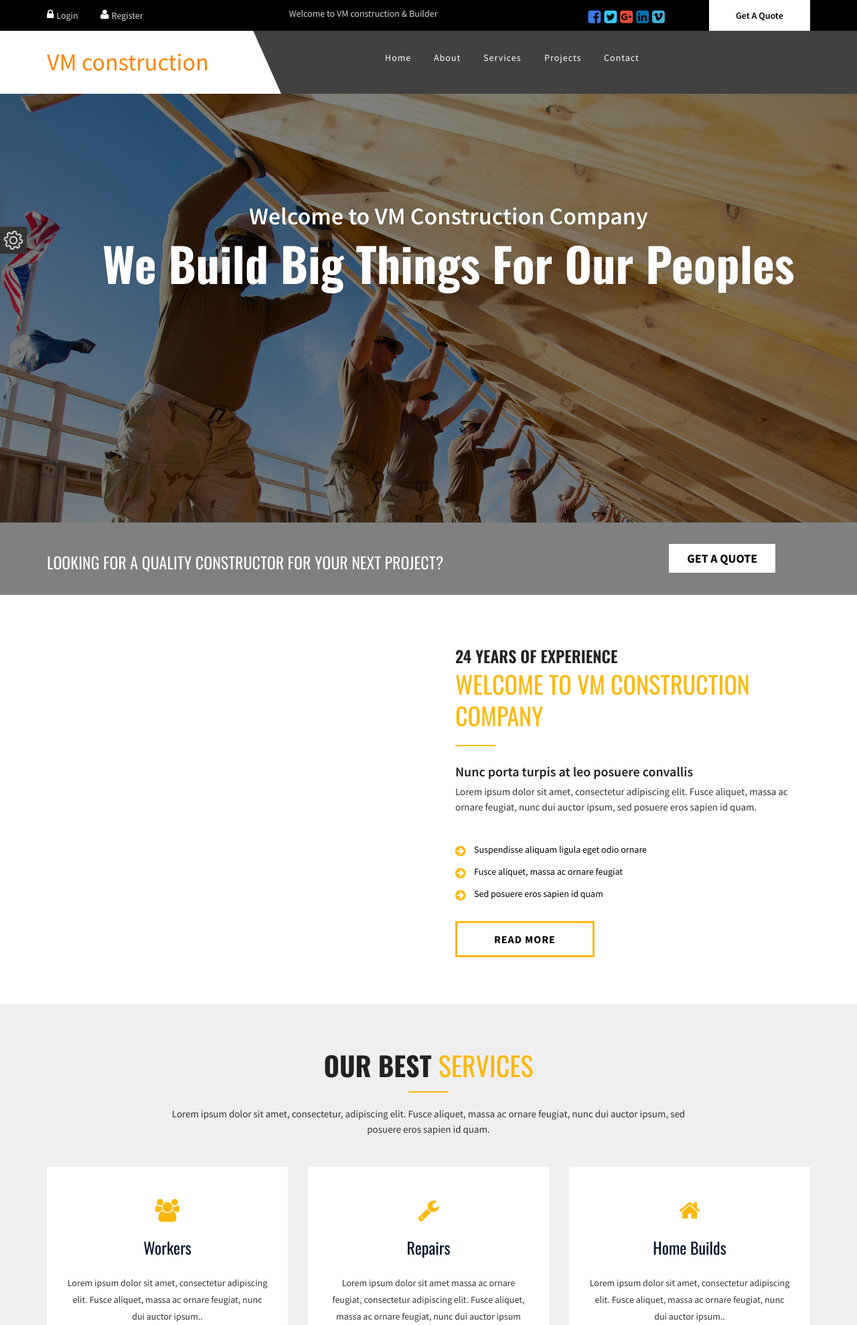
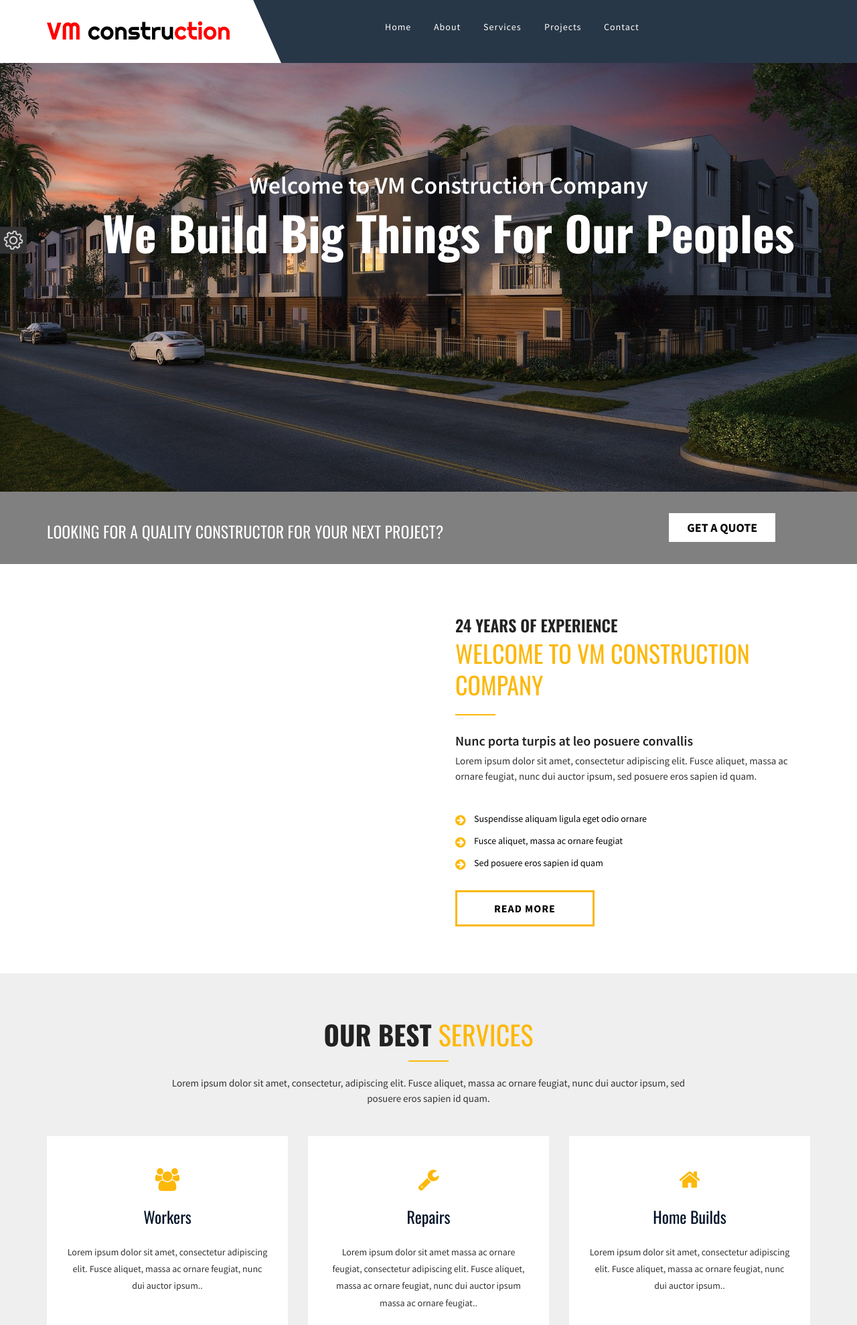
Before and after one commit to novembermikee02/VM-construction, a PHP site: page / in a window 1280 px wide. Shown: the top 1978 px of the page at 67% size. Run offline with PHP 8.4, Linux system fonts and the light colour scheme.

Commit message:
styling home page

```diff
--- a/css/style.css
+++ b/css/style.css
@@ -112,7 +112,7 @@
 	.main-header .info-box .icon-box{position:absolute;	left:0px; top:0px; width:30px; height:58px; color:white; font-size:28px; text-align:center; line-height:52px; border-radius:50%; border:2px dashed #e0e0e0; -moz-transition:all 300ms ease; -webkit-transition:all 300ms ease; -ms-transition:all 300ms ease; -o-transition:all 300ms ease; transition:all 300ms ease;}
 .main-header .info-box li{position:relative; line-height:20px; color:#777777; font-size:16px; margin-bottom:5px; font-weight:300; text-transform:capitalize;}
 .main-header .info-box strong{font-weight:500; color:#333333; font-size:17px; }
-.main-header .header-lower{position:relative; top:0px; width:100%; z-index:5; background:#424141;}
+.main-header .header-lower{position:relative; top:0px; width:100%; z-index:5; background:#283747;}
 .main-header .header-lower:before{content:''; width:55%; height:100%; background:white; position:absolute; top:0; left:-338px;}
 .main-header .header-lower:after{content:''; position:absolute; top:0; left:55%; width:0; height:0; margin-left:-375px; height:100%; width:70px; background:white; transform:skewX(24deg);}
 .sticky-header:before{content:''; width:55%; height:100%; background:white; position:absolute; top:0; left:-338px;}
@@ -165,7 +165,7 @@
 .main-header .main-menu .navigation>li.dropdown>a:after{display:inline-block; width:0; height:0; margin-left:.3em; vertical-align:middle; content: ""; border-top:.3em solid;
  border-right:.3em solid transparent; border-left:.3em solid transparent;}
 .fixed-header .sticky-header{z-index:999; opacity:1; visibility:visible; -ms-animation-name:fadeInDown; -moz-animation-name:fadeInDown;	-op-animation-name:fadeInDown; -webkit-animation-name:fadeInDown; animation-name:fadeInDown; -ms-animation-duration:500ms; -moz-animation-duration:500ms; -op-animation-duration:500ms; -webkit-animation-duration:500ms; animation-duration:500ms; -ms-animation-timing-function:linear; -moz-animation-timing-function:linear; -op-animation-timing-function:linear; -webkit-animation-timing-function:linear; animation-timing-function:linear; -ms-animation-iteration-count:1; -moz-animation-iteration-count:1; -op-animation-iteration-count:1; -webkit-animation-iteration-count:1; animation-iteration-count:1;}
-.sticky-header{position:fixed; opacity:0; visibility:hidden; left:0px; top:0px;	width:100%;	padding:0px 0px; background:#424141; z-index:0; transition:all 500ms ease; -moz-transition:all 500ms ease; -webkit-transition:all 500ms ease; -ms-transition:all 500ms ease; -o-transition:all 500ms ease; box-shadow:0 0 1px 1px rgba(0, 0, 0, 0.07);}
+.sticky-header{position:fixed; opacity:0; visibility:hidden; left:0px; top:0px;	width:100%;	padding:0px 0px; background:#283747; z-index:0; transition:all 500ms ease; -moz-transition:all 500ms ease; -webkit-transition:all 500ms ease; -ms-transition:all 500ms ease; -o-transition:all 500ms ease; box-shadow:0 0 1px 1px rgba(0, 0, 0, 0.07);}
 .sticky-header .logo{padding:10px 0px 8px}
 .main-menu .navigation>li:hover>a, .main-menu .navigation>li.current>a, .main-menu .navigation>li.current-menu-item>a{color:#fff; opacity:1;}
 .main-header .sticky-header .main-menu .navigation>li:hover>a, .main-header .sticky-header .main-menu .navigation>li.current>a, .main-header .sticky-header .main-menu .navigation>li.current-menu-item>a{color:#fff; opacity:1; }
--- a/css/style_slider.css
+++ b/css/style_slider.css
@@ -1,4 +1,4 @@
-html {
+﻿html {
 	-ms-text-size-adjust: 100%;
 	-webkit-text-size-adjust: 100%;
 }
--- a/dist/color-default.css
+++ b/dist/color-default.css
@@ -4,7 +4,7 @@
 
 h1,
 a {
-	color: #ff8400;
+	color: black;
 }
 
 .Button,
--- a/index.html
+++ b/index.html
@@ -12,6 +12,8 @@
 <!-- Fav Icon -->
 <link rel="shortcut icon" href="favicon.ico">
 <!-- Style CSS -->
+<link rel="preconnect" href="https://fonts.gstatic.com">
+<link href="https://fonts.googleapis.com/css2?family=Righteous&display=swap" rel="stylesheet">
 <link href="css/bootstrap.css" rel="stylesheet">
 <link href="css/style.css" rel="stylesheet">
 <link rel="stylesheet" href="dist/color-default.css">
@@ -31,54 +33,7 @@
   <!--main-header start-->
 
   <header class="main-header">
-    <!--header-top start-->
-    <div class="header-top">
-      <!--container start-->
-      <div class="container">
-        <!--row start-->
-        <div class="row">
-          <!--col start-->
-          <div class="col-md-3 col-sm-6 col-xs-6">
-            <div class="user-wrap">
-              <div class="login-btn">
-                <button type="button" class="btn btn-primary" data-dismiss="modal" aria-label="Close" data-toggle="modal" data-target=".bs-example-modal-md-1">Login</button>
-              </div>
-              <div class="register-btn">
-                <button type="button" class="btn btn-primary" data-dismiss="modal" aria-label="Close" data-toggle="modal" data-target=".bs-example-modal-md">Register</button>
-              </div>
-              <div class="clearfix"></div>
-            </div>
-          </div>
-          <!--col end-->
-          <!--col start-->
-          <div class="col-md-4 col-sm-6">
-            <div class="top-left">
-              <p>Welcome to VM construction & Builder</p>
-            </div>
-          </div>
-          <!--col end-->
 
-          <!--col start-->
-
-          <div class="col-md-5 col-sm-6 col-xs-6">
-            <ul class="top-social-icons">
-              <li><a href="#."><i class="fa fa-facebook-square" aria-hidden="true"></i></a></li>
-              <li><a href="#."><i class="fa fa-twitter-square" aria-hidden="true"></i></a></li>
-              <li><a href="#."><i class="fa fa-google-plus-square" aria-hidden="true"></i></a></li>
-              <li><a href="#."><i class="fa fa-linkedin-square" aria-hidden="true"></i></a></li>
-              <li><a href="#."><i class="fa fa-vimeo-square" aria-hidden="true"></i></a></li>
-            </ul>
-            <div class="btn-box">
-              <button data-dismiss="modal" aria-label="Close" data-toggle="modal" data-target=".bs-example-modal-md-2" class="brochure-btn theme-btn hvr-link">Get A Quote</button>
-            </div>
-          </div>
-          <!--col end-->
-        </div>
-        <!--row end-->
-      </div>
-      <!--container end-->
-    </div>
-    <!--header-top end-->
     <!--header-upper start-->
 
     <!--header-upper end-->
@@ -89,7 +44,7 @@
         <div class="row">
           <div class="col-md-5 col-sm-12">
             <div class="logo-outer">
-              <a href="index.html" class="logo"><h1>VM construction</h1></a>
+              <a href="index.html" class="logo" style="font-family: 'Righteous', cursive; color: black;"><h1><span style="color:#FF0000">VM</span> constru<span style="color:#FF0000">ction</span></h1></a>
               <!-- <div class="logo"> <a href="index.html"> <img class="logo-default" src="images/company-logo/vmlogo.png" alt="" title=""> </a> </div> -->
             </div>
           </div>
@@ -129,7 +84,7 @@
         <div class="row">
           <!--col start-->
           <div class="col-md-5 col-sm-5">
-            <a href="index.html" class="logo"><h1>VM construction</h1></a>
+            <a href="index.html" class="logo" style="font-family: 'Righteous', cursive;"><h1><span style="color:#FF0000">VM</span> constru<span style="color:#FF0000">ction</span></h1></a>
             <!-- <div class="logo"> <a href="#" class="img-responsive"><img class="logo-default" src="images/company-logo/vmlogo.png" alt="" title=""></a> </div> -->
           </div>
           <!--col end-->
@@ -168,21 +123,21 @@
   <div class="tp-banner-container sliderWraper">
     <div class="tp-banner" >
       <ul>
-        <li data-slotamount="7" data-transition="pop" data-masterspeed="1000" data-saveperformance="on"> <img alt="" src="images/dummy.png" data-lazyload="images/banner.jpg">
+        <li data-slotamount="7" data-transition="pop" data-masterspeed="1000" data-saveperformance="on"> <img alt="" src="images/dummy.png" data-lazyload="images/bg.jpg">
           <div class="caption lft large-title tp-resizeme slidertext4" data-x="center" data-y="160" data-speed="600" data-start="1600">Welcome to VM Construction Company</div>
           <div class="caption lft large-title tp-resizeme slidertext1" data-x="center" data-y="200" data-speed="600" data-start="2200">We Build Big Things For Our Peoples</div>
           <div class="caption lfb large-title tp-resizeme slidertext2" data-x="center" data-y="310" data-speed="600" data-start="2800"><br/>
             <div>
           <div class="caption lfl large-title tp-resizeme slidertext3" data-x="center" data-y="370" data-speed="600" data-start="3500"> <a href="#" class="main-btn btn-1 btn-1e white_color" data-dismiss="modal" aria-label="Close" data-toggle="modal" data-target=".bs-example-modal-md-2">Get Started</a> <a href="contact.html" class="main-btn btn-1 btn-1e white_color">Contact Us</a></div>
         </li>
-        <li data-slotamount="7" data-transition="flip" data-masterspeed="1000" data-saveperformance="on"> <img alt="" src="images/dummy.png" data-lazyload="images/banner-1.jpg">
+        <li data-slotamount="7" data-transition="flip" data-masterspeed="1000" data-saveperformance="on"> <img alt="" src="images/dummy.png" data-lazyload="images/bg.jpg">
           <div class="caption lft large-title tp-resizeme slidertext4" data-x="center" data-y="160" data-speed="600" data-start="1600">Welcome to VM Construction Company</div>
           <div class="caption lft large-title tp-resizeme slidertext1" data-x="center" data-y="200" data-speed="600" data-start="2200">We Build Big Things For Our Peoples</div>
           <div class="caption lfb large-title tp-resizeme slidertext2" data-x="center" data-y="310" data-speed="600" data-start="2800"><br/>
             <div>
           <div class="caption lfl large-title tp-resizeme slidertext3" data-x="center" data-y="370" data-speed="600" data-start="3500"> <a href="#" class="main-btn btn-1 btn-1e white_color" data-dismiss="modal" aria-label="Close" data-toggle="modal" data-target=".bs-example-modal-md-2">Get Started</a> <a href="contact.html" class="main-btn btn-1 btn-1e white_color">Contact Us</a></div>
         </li>
-        <li data-slotamount="7" data-transition="slidedown" data-masterspeed="1000" data-saveperformance="on"> <img alt="" src="images/dummy.png" data-lazyload="images/banner-2.jpg">
+        <li data-slotamount="7" data-transition="slidedown" data-masterspeed="1000" data-saveperformance="on"> <img alt="" src="images/dummy.png" data-lazyload="images/bg.jpg">
           <div class="caption lft large-title tp-resizeme slidertext4" data-x="center" data-y="160" data-speed="600" data-start="1600">Welcome to VM Construction Company</div>
           <div class="caption lft large-title tp-resizeme slidertext1" data-x="center" data-y="200" data-speed="600" data-start="2200">We Build Big Things For Our Peoples</div>
           <div class="caption lfb large-title tp-resizeme slidertext2" data-x="center" data-y="310" data-speed="600" data-start="2800"><br/>
```
Also changed, not shown: images/bg.jpg (added).
